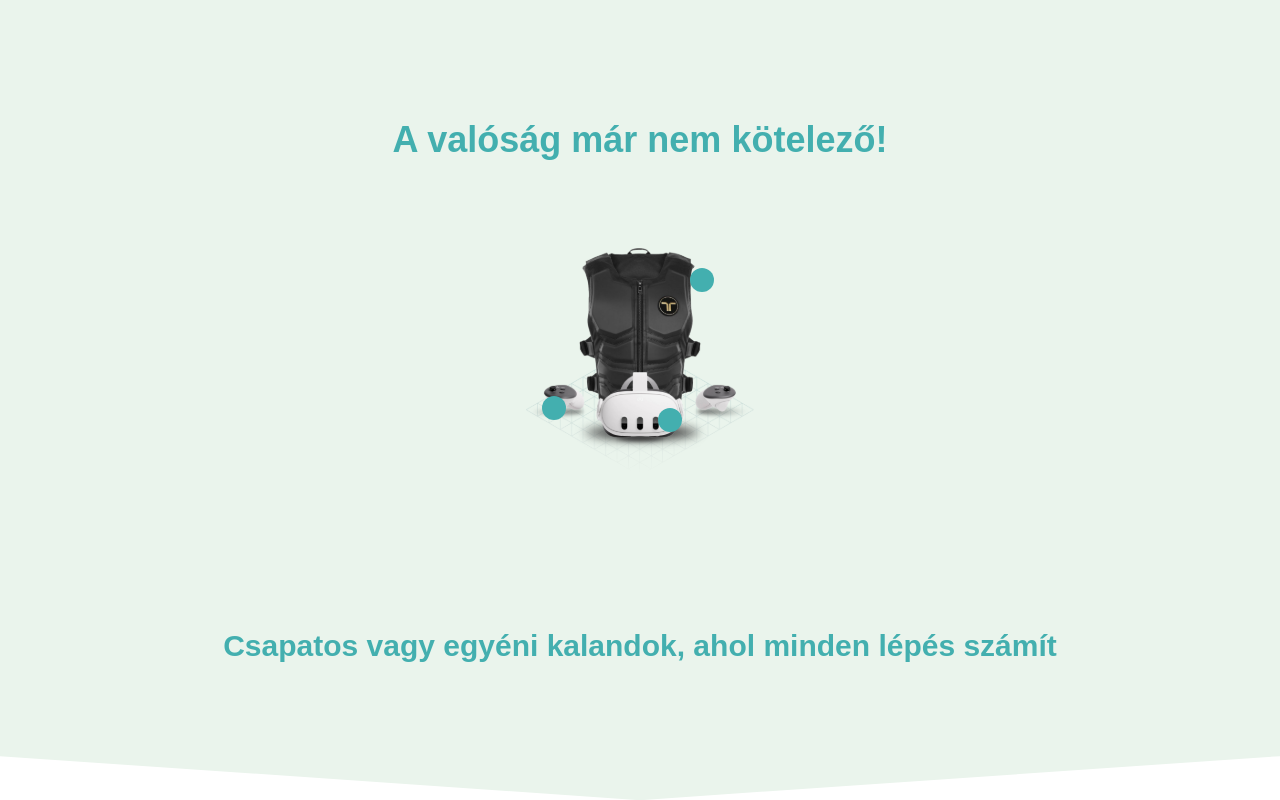
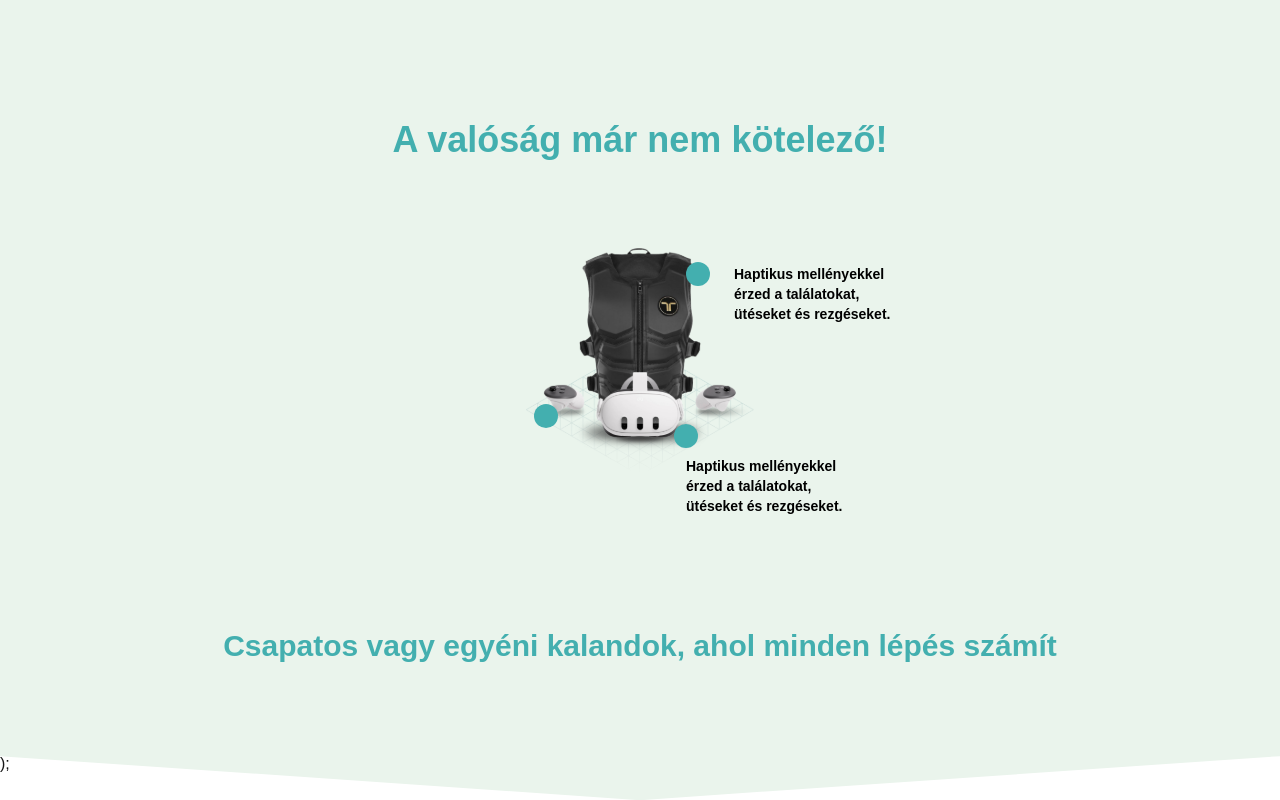
Before and after one commit to butus77/vrvilagszeged, a Next.js app: page / in a window 1280 px wide. Shown: the part 845-1645 px from the top of the page. Built offline with nearby package versions, Linux system fonts and the light colour scheme.

Commit message:
secondSectio fejlesztett valtozata

```diff
--- a/app/SecondSection.js
+++ b/app/SecondSection.js
@@ -7,22 +7,47 @@ export default function SecondSection() {
           A valóság már nem kötelező!
         </h2>
 
-        {/* Kép (pl. haptic) */}
-        <div className="mt-12 flex justify-center relative z-10">
+        {/* Kép (haptic) */}
+        <div className="mt-12 relative z-10 w-[228px] h-[228px]">
           <img
             src="/images/haptic 1.svg"
             alt="Haptikus élmény"
-            className="w-[228px] h-[228px] object-contain z-10 relative"
+            className="w-full h-full object-contain"
           />
-          <button className="top-5 right-10 z-20 absolute bg-[#43AFAF] w-6 h-6 rounded-full hover:bg-[#367D7E] active:scale-95 transition duration-150">
-            {/* Nincs szöveg, csak az ikon */}
-          </button>
-          <button className="z-20 bg-[#43AFAF] w-6 h-6 rounded-full hover:bg-[#367D7E] active:scale-95 transition duration-150 absolute top-40 left-4 transform -translate-y-1/2"></button>
-          <button className=" bottom-8 right-18 z-20 bg-[#43AFAF] w-6 h-6 rounded-full hover:bg-[#367D7E] active:scale-95 transition duration-150 absolute transform -translate-y-1/2"></button>
+
+          {/* Gombok pontos pozíciókkal */}
+          {/* Felső jobb sarok */}
+          <button
+            className="absolute top-3.5 left-40 z-20 bg-[#43AFAF] w-6 h-6 rounded-full hover:bg-[#367D7E] transition"
+            title="Mellkasi rezgés"
+          ></button>
+
+          <div className="absolute top-4 left-52 w-40 text-sm text-black font-bold text-left">
+            Haptikus mellényekkel érzed a találatokat, ütéseket és rezgéseket.
+          </div>
+          {/* Bal oldal közepe */}
+          <button
+            className="absolute bottom-12 left-2 z-20 bg-[#43AFAF] w-6 h-6 rounded-full hover:bg-[#367D7E] transition"
+            title="Metaquest"
+          ></button>
+
+          {/* Alsó jobb sarok */}
+          <button
+            className="absolute bottom-7 right-14 z-20 bg-[#43AFAF] w-6 h-6 rounded-full hover:bg-[#367D7E] transition"
+            title="Alsó rész"
+          ></button>
+          <div className="absolute -bottom-10 left-40 w-40 text-sm text-black text-left font-bold z-50">
+            Haptikus mellényekkel érzed a találatokat, ütéseket és rezgéseket.
+          </div>
         </div>
-        <h4 className="pt-28  sm:text-2xl md:text-3xl font-bold text-[#43AFAF] z-10 relative">
+
+        {/* Szöveges magyarázat */}
+
+        <h4 className="pt-28 sm:text-2xl md:text-3xl font-bold text-[#43AFAF] z-10 relative">
           Csapatos vagy egyéni kalandok, ahol minden lépés számít
         </h4>
+
+        {/* Alakzat a szekció végén */}
         <div
           className="absolute -bottom-12 bg-[#EAF4EC] w-full min-h-44 z-0"
           style={{
@@ -32,6 +57,7 @@ export default function SecondSection() {
           }}
         ></div>
       </section>
+      );
     </>
   );
 }
```
